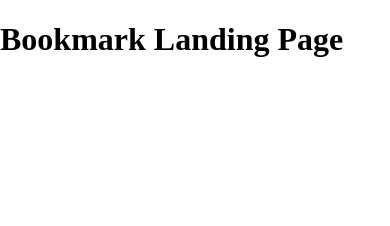
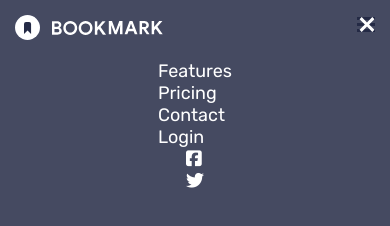
Before and after one commit to dianastanciu/bookmark_landing_page, a website: page index.html in a window 390 px wide. Drawn offline with Linux system fonts and the light colour scheme.

Commit message:
header/nav
mobile first

```diff
--- a/assets/scss/abstracts/_variable.scss
+++ b/assets/scss/abstracts/_variable.scss
@@ -3,8 +3,14 @@ $text-light: #fff;
 $text-dark: #000;
 
 $color-main: ''; //fixme
+$color-soft-blue: hsl(231, 69%, 60%);
+$color-grayish-blue: hsl(229, 8%, 60%);
+$color-dark-blue: hsl(229, 31%, 21%);
+$color-soft-red: hsl(0, 94%, 66%);
 
 $sm-width: 576px;
 $md-width:  768px;
 $lg-width: 992px;
 $xl-width: 1200px;
+
+$logo-padding-vert:15px;
--- a/assets/scss/base/_base.scss
+++ b/assets/scss/base/_base.scss
@@ -17,9 +17,8 @@ body {
 body {
   margin: 0;
   padding: 0;
-  font-family: ''; //fixme
-  font-size: 16px;
-  background-color: $color-main; //fixme
+  font-family: 'Rubik', sans-serif;
+  font-size: 18px;
   color: $text-dark; //fixme
   position: relative;
 }
--- /dev/null
+++ b/assets/scss/layout/_header.scss
@@ -0,0 +1,33 @@
+.header {
+  display: flex;
+  justify-content: space-between;
+  padding: #{$logo-padding-vert} 0;
+}
+
+.nav {
+  &__list {
+    position: absolute;
+    top: 0;
+    left: 0;
+    width: 100vw;
+    height: 100vh;
+    background: rgba($color-dark-blue, .85);
+    color: $text-light;
+    display: flex;
+    align-items: center;
+    flex-direction: column;
+  }
+
+
+  &__header {
+    display: flex;
+    flex-direction: row;
+    justify-content: space-between;
+    width: 100%;
+    padding: #{$logo-padding-vert} 15px;
+  }
+
+  &__items {
+
+  }
+}
--- a/assets/scss/main.scss
+++ b/assets/scss/main.scss
@@ -1,7 +1,10 @@
+@import url('https://fonts.googleapis.com/css?family=Rubik:400,500&display=swap');
+
 @import
 
 'abstracts/mixin',
 'abstracts/variable',
 'base/normalize',
 'base/base',
+'layout/header',
 'utilities/utilities';
--- a/index.html
+++ b/index.html
@@ -10,7 +10,32 @@
   <title>Bookmark Landing Page</title>
 </head>
 <body>
-  <h1>Bookmark Landing Page</h1>
+  <div class="container">
+    <header class="header">
+    <div class="header__logo">
+        <img src="assets/img/logo-bookmark.svg" alt="Bookmark Logo">
+      </div>
+      <nav class="nav">
+        <img src="assets/img/icon-hamburger.svg"  alt="Menu Icon" class="nav__icon">
+        <div class="nav__list">
+          <ul class="nav__header">
+            <li><img src="assets/img/logo-bookmark-white.svg" alt="Bookmark Logo"></li>
+            <li><img src="assets/img/icon-close.svg"  alt="Menu Icon" class="nav__icon"></li>
+          </ul>
+          <ul class="nav__items">
+            <li><a href="#">Features</a></li>
+            <li><a href="#">Pricing</a></li>
+            <li><a href="#">Contact</a></li>
+            <li><a href="#">Login</a></li>
+          </ul>
+          <ul class="nav__social">
+            <li><i class="fa fa-facebook-square" aria-hidden="true"></i></li>
+            <li><i class="fa fa-twitter"></i></li>
+          </ul>
+        </div>
+      </nav>
+    </div>
+  </header>
   <script src="assets/vendors/jquery/jquery.min.js"></script>
   <script src="assets/vendors/bootstrap/js/bootstrap.bundle.min.js"></script>
   <script src="assets/js/index.js"></script>
```
Also changed, not shown: assets/css/main.css, assets/img/icon-close.svg (added), assets/img/icon-hamburger.svg (added), assets/img/logo-bookmark-white.svg (added), assets/img/logo-bookmark.svg (added).
